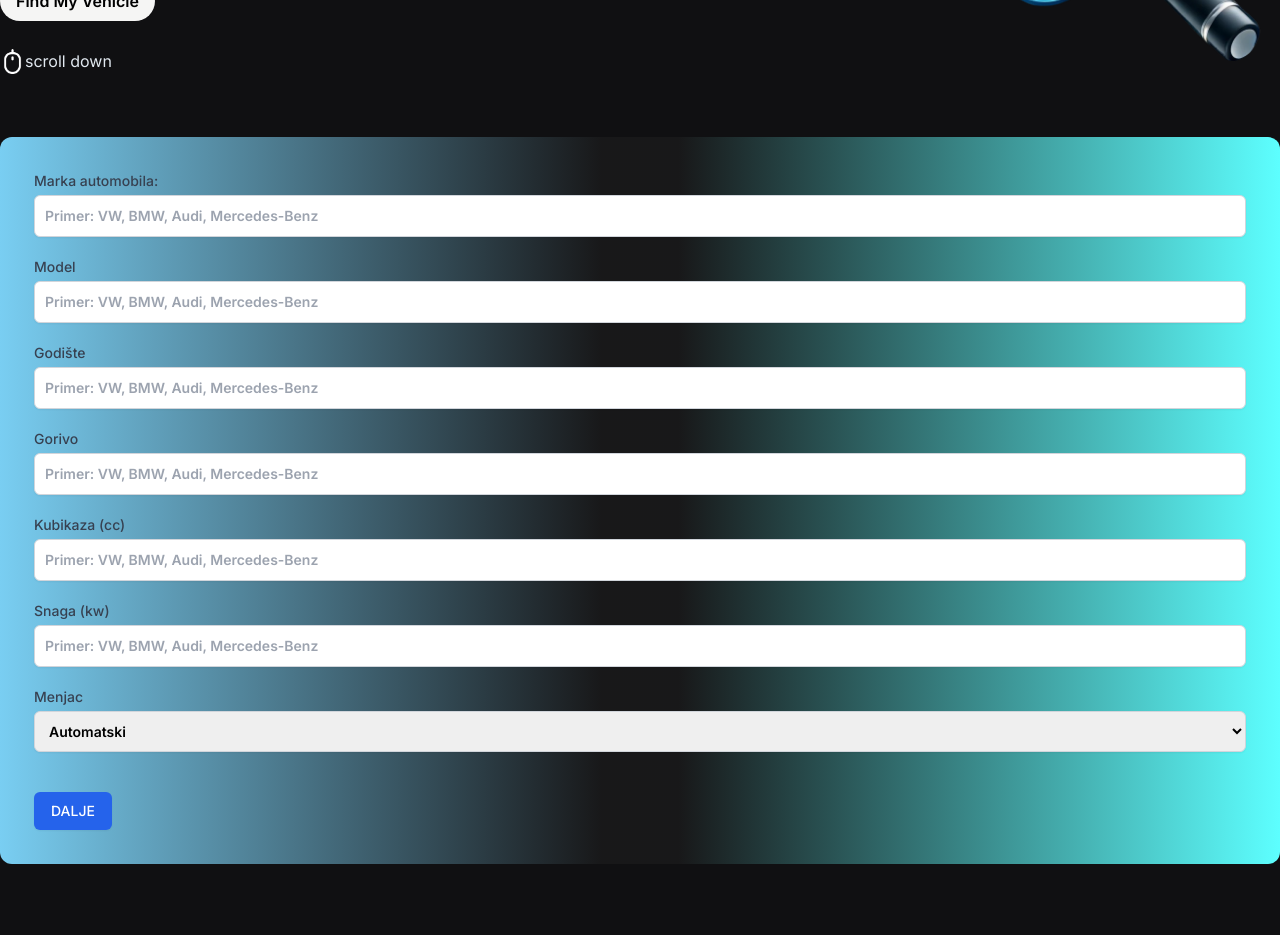
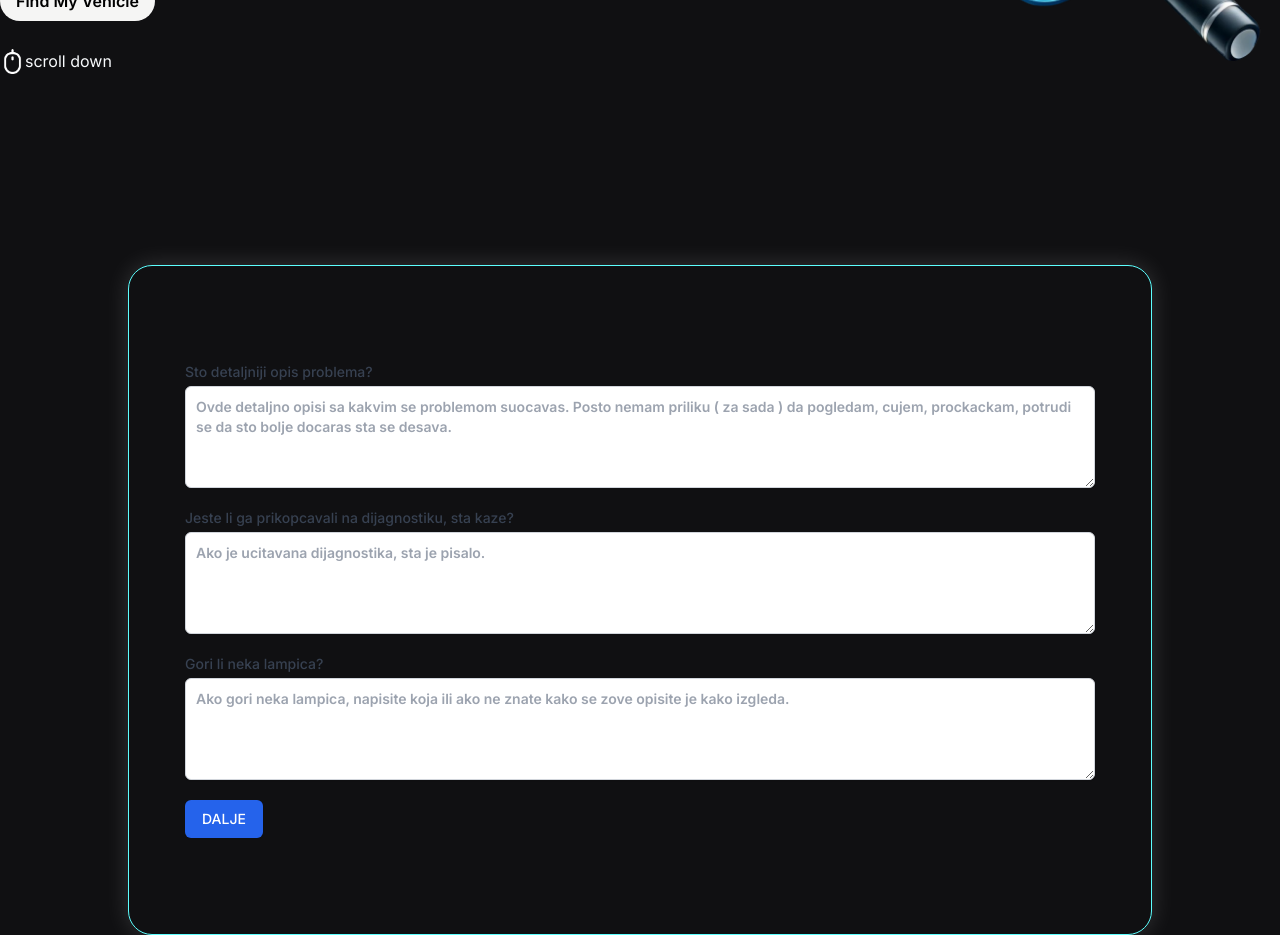
Before and after one commit to laazar26/find-my-vehicle, a Next.js app: page / in a window 1280 px wide. Shown: the part 560-1495 px from the top of the page. Before the commit the page ends 1424 px from the top, so only its background shows below. Built offline with nearby package versions, Linux system fonts and the light colour scheme.

Commit message:
forms have been added, config file edited, page has been updated

```diff
--- /dev/null
+++ b/app/_components/CarDetailsForm.tsx
@@ -0,0 +1,157 @@
+"use client";
+
+import React, { useState } from "react";
+
+const CarDetailsForm: React.FC = () => {
+  const [brand, setBrand] = useState("");
+  const [model, setModel] = useState("");
+  const [year, setYear] = useState("");
+  const [fuel, setFuel] = useState("");
+  const [engineSize, setEngineSize] = useState("");
+  const [power, setPower] = useState("");
+  const [transmission, setTransmission] = useState("Automatski");
+
+  const handleSubmit = (e: React.FormEvent) => {
+    e.preventDefault();
+    // Handle form submission logic
+    console.log({ brand, model, year, fuel, engineSize, power, transmission });
+  };
+
+  return (
+    <div className="border mt-32 border-[#5dffff] rounded-3xl px-14 py-24 max-w-screen-lg mx-auto shadow-subtle-white">
+      <form className="" onSubmit={handleSubmit}>
+        <div>
+          <label
+            htmlFor="brand"
+            className="block text-sm font-medium text-gray-700"
+          >
+            Marka automobila:
+          </label>
+          <input
+            id="brand"
+            name="brand"
+            value={brand}
+            onChange={(e) => setBrand(e.target.value)}
+            placeholder="Primer: VW, BMW, Audi, Mercedes-Benz"
+            className="mt-1 text-black font-semibold  mb-5 block h-14 w-full p-2.5 border border-gray-300 rounded-md shadow-sm focus:ring-blue-500 focus:border-blue-500 sm:text-sm"
+          />
+        </div>
+
+        <div>
+          <label
+            htmlFor="model"
+            className="block text-sm font-medium text-gray-700"
+          >
+            Model
+          </label>
+          <input
+            id="model"
+            name="model"
+            value={model}
+            onChange={(e) => setModel(e.target.value)}
+            placeholder="Primer: VW, BMW, Audi, Mercedes-Benz"
+            className="mt-1 h-14 text-black font-semibold block mb-5 w-full p-2.5 border border-gray-300 rounded-md shadow-sm focus:ring-blue-500 focus:border-blue-500 sm:text-sm"
+          />
+        </div>
+
+        <div>
+          <label
+            htmlFor="year"
+            className="block text-sm font-medium text-gray-700"
+          >
+            Godište
+          </label>
+          <input
+            id="year"
+            name="year"
+            value={year}
+            onChange={(e) => setYear(e.target.value)}
+            placeholder="Primer: VW, BMW, Audi, Mercedes-Benz"
+            className="mt-1 h-14 mb-5 block w-full p-2.5 border border-gray-300 rounded-md text-black font-semibold shadow-sm focus:ring-blue-500 focus:border-blue-500 sm:text-sm"
+          />
+        </div>
+
+        <div>
+          <label
+            htmlFor="fuel"
+            className="block text-sm font-medium text-gray-700"
+          >
+            Gorivo
+          </label>
+          <input
+            id="fuel"
+            name="fuel"
+            value={fuel}
+            onChange={(e) => setFuel(e.target.value)}
+            placeholder="Primer: VW, BMW, Audi, Mercedes-Benz"
+            className="mt-1 h-14 text-black font-semibold block w-full p-2.5 border border-gray-300 rounded-md shadow-sm mb-5 focus:ring-blue-500 focus:border-blue-500 sm:text-sm"
+          />
+        </div>
+
+        <div>
+          <label
+            htmlFor="engineSize"
+            className="block text-sm font-medium text-gray-700"
+          >
+            Kubikaza (cc)
+          </label>
+          <input
+            id="engineSize"
+            name="engineSize"
+            value={engineSize}
+            onChange={(e) => setEngineSize(e.target.value)}
+            placeholder="Primer: VW, BMW, Audi, Mercedes-Benz"
+            className="mt-1 h-14 mb-5 text-black font-semibold block w-full p-2.5 border border-gray-300 rounded-md shadow-sm focus:ring-blue-500 focus:border-blue-500 sm:text-sm"
+          />
+        </div>
+
+        <div>
+          <label
+            htmlFor="power"
+            className="block text-sm font-medium text-gray-700"
+          >
+            Snaga (kw)
+          </label>
+          <input
+            id="power"
+            name="power"
+            value={power}
+            onChange={(e) => setPower(e.target.value)}
+            placeholder="Primer: VW, BMW, Audi, Mercedes-Benz"
+            className="mt-1 h-14 block text-black font-semibold w-full p-2.5 border border-gray-300 rounded-md mb-5 shadow-sm focus:ring-blue-500 focus:border-blue-500 sm:text-sm"
+          />
+        </div>
+
+        <div>
+          <label
+            htmlFor="transmission"
+            className="block text-sm font-medium text-gray-700"
+          >
+            Menjac
+          </label>
+          <select
+            id="transmission"
+            name="transmission"
+            value={transmission}
+            onChange={(e) => setTransmission(e.target.value)}
+            className="mt-1 mb-10 text-black font-semibold block w-full p-2.5 border h-14 border-gray-300 rounded-md shadow-sm focus:ring-blue-500 focus:border-blue-500 sm:text-sm"
+          >
+            <option value="Automatski">Automatski</option>
+            <option value="Manualni">Manualni</option>
+          </select>
+        </div>
+
+        <div>
+          <button
+            type="submit"
+            className="inline-flex justify-center py-2 px-4 border border-transparent shadow-sm text-sm font-medium rounded-md text-white bg-blue-600 hover:bg-blue-700 focus:outline-none focus:ring-2 focus:ring-offset-2 focus:ring-blue-500"
+          >
+            DALJE
+          </button>
+        </div>
+      </form>
+    </div>
+  );
+};
+
+export default CarDetailsForm;
--- a/app/_components/CarForm.tsx
+++ b/app/_components/CarForm.tsx
@@ -1,145 +1,77 @@
 "use client";
 
-import React, { useState } from "react";
+import { useState } from "react";
 
-const CarForm: React.FC = () => {
-  const [brand, setBrand] = useState("");
-  const [model, setModel] = useState("");
-  const [year, setYear] = useState("");
-  const [fuel, setFuel] = useState("");
-  const [engineSize, setEngineSize] = useState("");
-  const [power, setPower] = useState("");
-  const [transmission, setTransmission] = useState("Automatski");
+function CarIsueForm() {
+  const [problemDescription, setProblemDescription] = useState("");
+  const [diagnosticsInfo, setDiagnosticsInfo] = useState("");
+  const [warningLights, setWarningLights] = useState("");
 
   const handleSubmit = (e: React.FormEvent) => {
     e.preventDefault();
     // Handle form submission logic
-    console.log({ brand, model, year, fuel, engineSize, power, transmission });
+    console.log({
+      problemDescription,
+      diagnosticsInfo,
+      warningLights,
+    });
   };
 
   return (
-    <div className="gradient-border rounded-2xl">
-      <div className="inner-content rounded-2xl">
-        <form onSubmit={handleSubmit}>
+    <div className="border mt-32 border-[#5dffff] rounded-3xl px-14 py-24 max-w-screen-lg mx-auto shadow-subtle-white">
+      <form className="" onSubmit={handleSubmit}>
         <div>
           <label
-              htmlFor="brand"
+            htmlFor="problemDescription"
             className="block text-sm font-medium text-gray-700"
           >
-              Marka automobila:
+            Sto detaljniji opis problema?
           </label>
-            <input
-              id="brand"
-              name="brand"
-              value={brand}
-              onChange={(e) => setBrand(e.target.value)}
-              placeholder="Primer: VW, BMW, Audi, Mercedes-Benz"
+          <textarea
+            id="problemDescription"
+            name="problemDescription"
+            value={problemDescription}
+            onChange={(e) => setProblemDescription(e.target.value)}
+            placeholder="Ovde detaljno opisi sa kakvim se problemom suocavas. Posto nemam priliku ( za sada ) da pogledam, cujem, prockackam, potrudi se da sto bolje docaras sta se desava."
             className="mt-1 text-black font-semibold mb-5 block w-full p-2.5 border border-gray-300 rounded-md shadow-sm focus:ring-blue-500 focus:border-blue-500 sm:text-sm"
+            rows={4}
           />
         </div>
 
         <div>
           <label
-              htmlFor="model"
+            htmlFor="diagnosticsInfo"
             className="block text-sm font-medium text-gray-700"
           >
-              Model
+            Jeste li ga prikopcavali na dijagnostiku, sta kaze?
           </label>
-            <input
-              id="model"
-              name="model"
-              value={model}
-              onChange={(e) => setModel(e.target.value)}
-              placeholder="Primer: VW, BMW, Audi, Mercedes-Benz"
-              className="mt-1 text-black font-semibold block mb-5 w-full p-2.5 border border-gray-300 rounded-md shadow-sm focus:ring-blue-500 focus:border-blue-500 sm:text-sm"
+          <textarea
+            id="diagnosticsInfo"
+            name="diagnosticsInfo"
+            value={diagnosticsInfo}
+            onChange={(e) => setDiagnosticsInfo(e.target.value)}
+            placeholder="Ako je ucitavana dijagnostika, sta je pisalo."
+            className="mt-1 text-black font-semibold mb-5 block w-full p-2.5 border border-gray-300 rounded-md shadow-sm focus:ring-blue-500 focus:border-blue-500 sm:text-sm"
+            rows={4}
           />
         </div>
 
         <div>
           <label
-              htmlFor="year"
+            htmlFor="warningLights"
             className="block text-sm font-medium text-gray-700"
           >
-              Godište
+            Gori li neka lampica?
           </label>
-            <input
-              id="year"
-              name="year"
-              value={year}
-              onChange={(e) => setYear(e.target.value)}
-              placeholder="Primer: VW, BMW, Audi, Mercedes-Benz"
-              className="mt-1 mb-5 block w-full p-2.5 border border-gray-300 rounded-md text-black font-semibold shadow-sm focus:ring-blue-500 focus:border-blue-500 sm:text-sm"
+          <textarea
+            id="warningLights"
+            name="warningLights"
+            value={warningLights}
+            onChange={(e) => setWarningLights(e.target.value)}
+            placeholder="Ako gori neka lampica, napisite koja ili ako ne znate kako se zove opisite je kako izgleda."
+            className="mt-1 text-black font-semibold mb-5 block w-full p-2.5 border border-gray-300 rounded-md shadow-sm focus:ring-blue-500 focus:border-blue-500 sm:text-sm"
+            rows={4}
           />
-          </div>
-
-          <div>
-            <label
-              htmlFor="fuel"
-              className="block text-sm font-medium text-gray-700"
-            >
-              Gorivo
-            </label>
-            <input
-              id="fuel"
-              name="fuel"
-              value={fuel}
-              onChange={(e) => setFuel(e.target.value)}
-              placeholder="Primer: VW, BMW, Audi, Mercedes-Benz"
-              className="mt-1 text-black font-semibold block w-full p-2.5 border border-gray-300 rounded-md shadow-sm mb-5 focus:ring-blue-500 focus:border-blue-500 sm:text-sm"
-            />
-          </div>
-
-          <div>
-            <label
-              htmlFor="engineSize"
-              className="block text-sm font-medium text-gray-700"
-            >
-              Kubikaza (cc)
-            </label>
-            <input
-              id="engineSize"
-              name="engineSize"
-              value={engineSize}
-              onChange={(e) => setEngineSize(e.target.value)}
-              placeholder="Primer: VW, BMW, Audi, Mercedes-Benz"
-              className="mt-1 mb-5 text-black font-semibold block w-full p-2.5 border border-gray-300 rounded-md shadow-sm focus:ring-blue-500 focus:border-blue-500 sm:text-sm"
-            />
-          </div>
-
-          <div>
-            <label
-              htmlFor="power"
-              className="block text-sm font-medium text-gray-700"
-            >
-              Snaga (kw)
-            </label>
-            <input
-              id="power"
-              name="power"
-              value={power}
-              onChange={(e) => setPower(e.target.value)}
-              placeholder="Primer: VW, BMW, Audi, Mercedes-Benz"
-              className="mt-1 block text-black font-semibold w-full p-2.5 border border-gray-300 rounded-md mb-5 shadow-sm focus:ring-blue-500 focus:border-blue-500 sm:text-sm"
-            />
-          </div>
-
-          <div>
-            <label
-              htmlFor="transmission"
-              className="block text-sm font-medium text-gray-700"
-            >
-              Menjac
-            </label>
-            <select
-              id="transmission"
-              name="transmission"
-              value={transmission}
-              onChange={(e) => setTransmission(e.target.value)}
-              className="mt-1 mb-10 text-black font-semibold block w-full p-2.5 border border-gray-300 rounded-md shadow-sm focus:ring-blue-500 focus:border-blue-500 sm:text-sm"
-            >
-              <option value="Automatski">Automatski</option>
-              <option value="Manualni">Manualni</option>
-            </select>
         </div>
 
         <div>
@@ -152,8 +84,8 @@ const CarForm: React.FC = () => {
         </div>
       </form>
     </div>
-    </div>
   );
-};
+}
 
-export default CarForm;
+export default CarIsueForm;
+``;
--- a/app/_styles/globals.css
+++ b/app/_styles/globals.css
@@ -3,24 +3,33 @@
 @tailwind utilities;
 
 /* Custom Form Gradient Border */
+.gradient-border {
+  width: 100%;
+  height: 200px;
+  /* background: linear-gradient(to top, #3acfd5 0%, #3a4ed5 100%); */
+  border-radius: 100%;
+  position: relative;
+  text-align: center;
+  padding: 20px;
+  box-sizing: border-box;
+}
 
-.gradient-border {
-  position: relative;
-  padding: 2px; /* Adjust based on desired border width */
-  background: linear-gradient(
+.gradient-border::before {
+  border-radius: 100%;
+  content: "";
+  background-image: linear-gradient(
     to right,
     #79cef2 0%,
     rgba(36, 36, 36, 0.4) 47%,
     rgba(36, 36, 36, 0.4) 53%,
     #5dffff 100%
   );
-  border-radius: 12px; /* Adjust based on desired border radius */
-}
-
-.gradient-border > .inner-content {
-  border-radius: 10px; /* Slightly smaller than outer border radius */
-  /* background-color: white; */
-  padding: 2rem; /* Adjust based on desired inner padding */
+  top: -10px;
+  left: -10px;
+  bottom: -10px;
+  right: -10px;
+  position: absolute;
+  z-index: -1;
 }
 
 /* :root {
--- a/app/layout.tsx
+++ b/app/layout.tsx
@@ -19,7 +19,7 @@ export default function RootLayout({
   return (
     <html lang="en">
       <body
-        className={`${inter.className} bg-customBg antialiased text-primary-50`}
+        className={`${inter.className} bg-customBg antialiased text-slate-50`}
       >
         <div className="">
           <Header />
--- a/app/page.tsx
+++ b/app/page.tsx
@@ -1,6 +1,7 @@
 import Image from "next/image";
 import logo from "@/public/logo.webp";
 import mouse from "@/public/mouse.png";
+import CarDetailsForm from "./_components/CarDetailsForm";
 import CarForm from "./_components/CarForm";
 
 export default function Home() {
@@ -30,6 +31,7 @@ export default function Home() {
       </div>
 
       <CarForm />
+      {/* <CarDetailsForm /> */}
     </>
   );
 }
--- a/tailwind.config.ts
+++ b/tailwind.config.ts
@@ -37,6 +37,9 @@ module.exports = {
 
         customBg: "#101012",
       },
+      boxShadow: {
+        "subtle-white": "0 0 25px 0px rgba(255, 255, 255, 0.15)",
+      },
     },
   },
   plugins: [],
```
Lines whose indentation alone changed are shown as unchanged.
